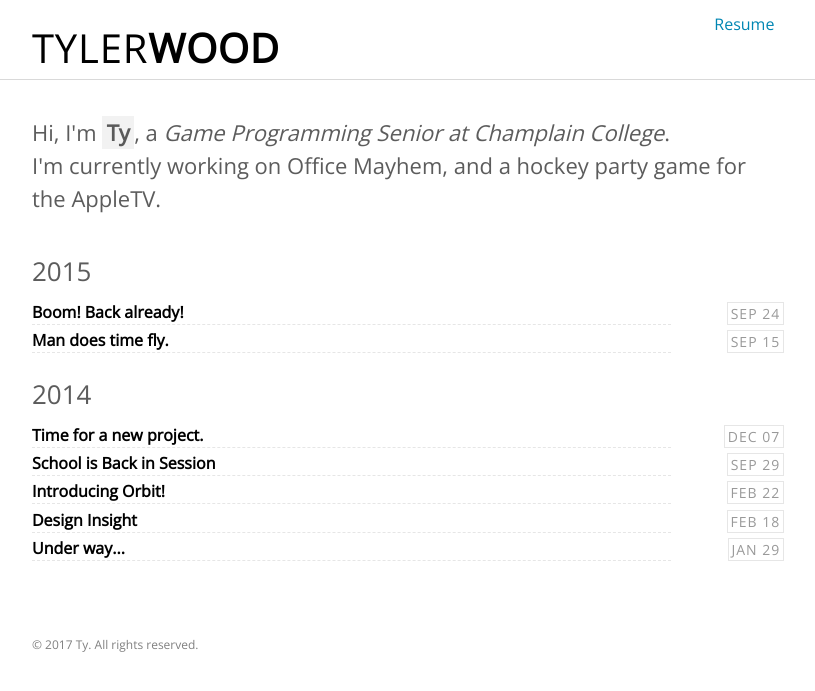
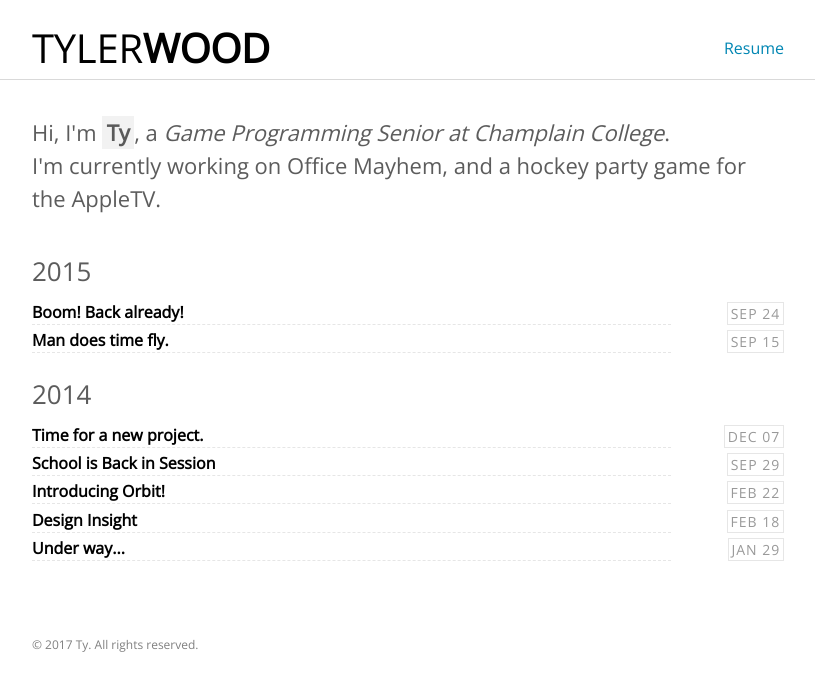
Before and after one commit to tyskwo/portfolio, a Jekyll site: the page built from index.html, in a window 1280 px wide. Shown: the top 691 px of the page, without its empty margins (232-1047 px from the left). Built offline with Jekyll 4.4.1, drawn with Linux system fonts in a browser that asks for light colours; some web fonts are replaced.

Commit message:
[EDITED] navbar, logo, iframe

```diff
--- a/assets/scss/_layout.scss
+++ b/assets/scss/_layout.scss
@@ -94,13 +94,13 @@ hr {
   float: left;
   margin: 0 0 1em 0;
   cursor: pointer;
-  letter-spacing: 0.8px;
+  letter-spacing: -0.28px;
   font-size: 40px;
   line-height: 48px;
   font-weight: 300;
 
   span {
-    font-weight: 700;
+    font-weight: 500;
   }
 }
 
@@ -110,15 +110,14 @@ hr {
 
 .navbar {
   float: right;
-  position: relative;
   bottom: 0%;
-  transform: translateY(-50%);
+  transform: translateY(50%);
   pointer-events: all;
   cursor: pointer;
 
   li {
     display: inline-block;
-    padding: 0 .6em;
+    //padding: 0 .6em;
   }
 
   a {
@@ -247,12 +246,14 @@ hr {
   iframe,
   object,
   embed {
-    position:absolute;
+    /* position: relative; */
+    /* left: -75px; */
+    padding-top: 1.5em;
+    padding-bottom: 1.5em;
   	top:0;
   	left:0;
   	width:100%;
   	height:100%;
-    padding: 30px 0px 30px !important;
   }
 }
 
```
